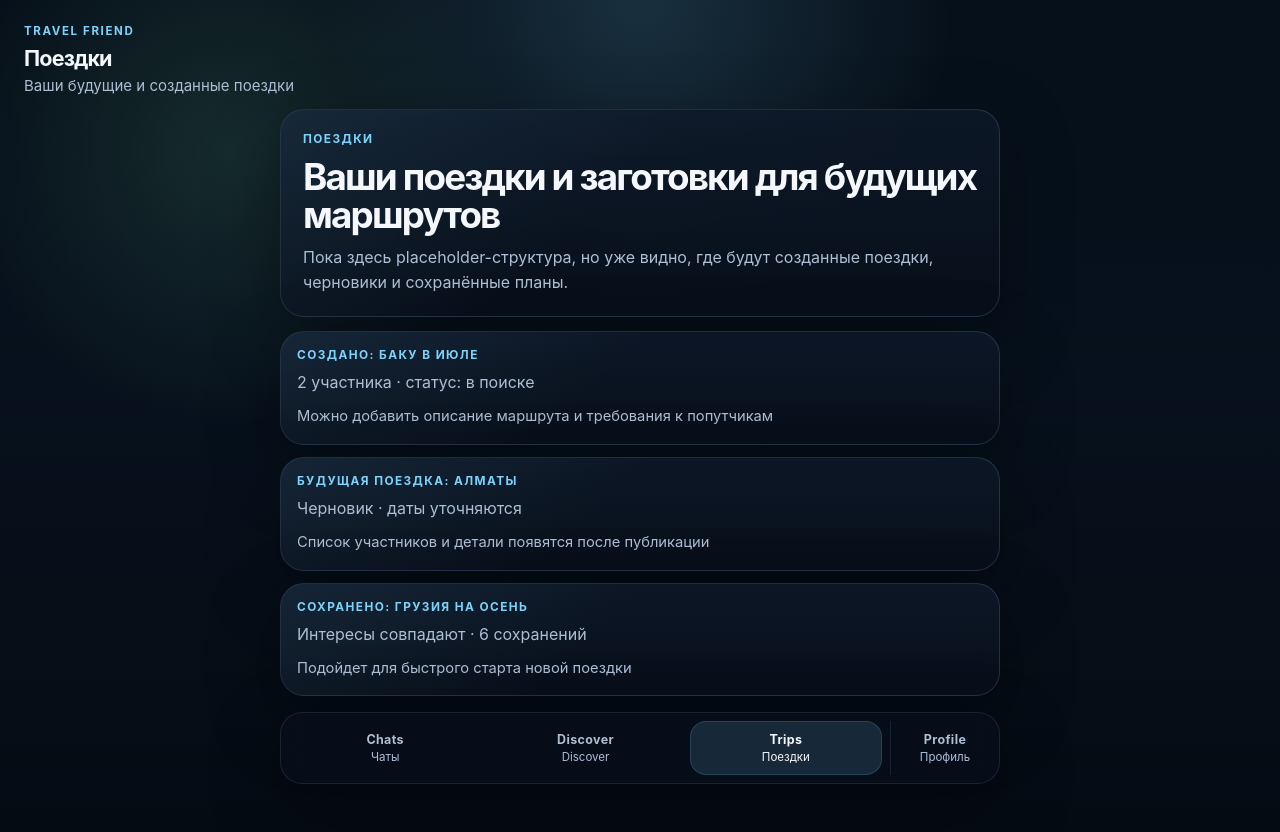
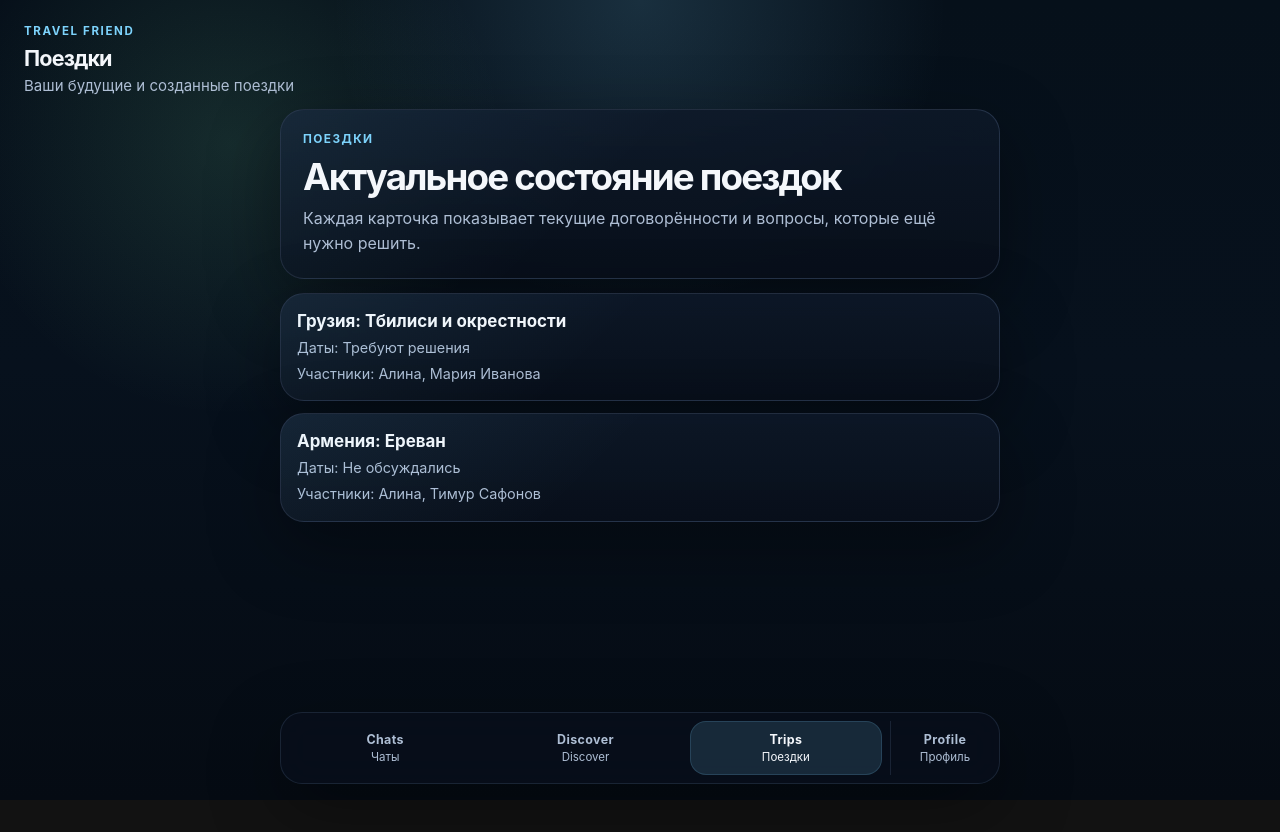
Before and after one commit to LeonidNur/travel-friend, a Next.js app in the folder apps/mini-app/: page /trips in a window 1280 px wide. After the commit the page ends 800 px from the top, so only its background shows below. Built offline with nearby package versions, Linux system fonts and the light colour scheme.

Commit message:
Add Trips list MVP

```diff
--- a/apps/mini-app/app/globals.css
+++ b/apps/mini-app/app/globals.css
@@ -834,6 +834,28 @@ body[data-profile-edit-mode='true'] .app-content__frame {
   line-height: 1.45;
 }
 
+.trip-card {
+  display: grid;
+  gap: 6px;
+}
+
+.trip-card__title,
+.trip-card__meta {
+  margin: 0;
+}
+
+.trip-card__title {
+  font-size: 1.06rem;
+  line-height: 1.3;
+}
+
+.trip-card__meta {
+  color: var(--muted);
+  font-size: 0.9rem;
+  line-height: 1.4;
+  overflow-wrap: anywhere;
+}
+
 .trust-stack {
   position: relative;
   display: grid;
--- a/apps/mini-app/app/trips/page.tsx
+++ b/apps/mini-app/app/trips/page.tsx
@@ -1,42 +1,73 @@
-const trips = [
-  {
-    title: 'Создано: Баку в июле',
-    meta: '2 участника · статус: в поиске',
-    note: 'Можно добавить описание маршрута и требования к попутчикам'
-  },
-  {
-    title: 'Будущая поездка: Алматы',
-    meta: 'Черновик · даты уточняются',
-    note: 'Список участников и детали появятся после публикации'
-  },
-  {
-    title: 'Сохранено: Грузия на осень',
-    meta: 'Интересы совпадают · 6 сохранений',
-    note: 'Подойдет для быстрого старта новой поездки'
+import { getChatById } from '@/lib/mock-chats';
+import { getTrips } from '@/lib/mock-trips';
+import type { Trip } from '@/lib/types';
+
+function getDatesValue(trip: Trip) {
+  const dates = trip.categories.dates;
+
+  if (dates.status === 'confirmed') {
+    return dates.summary;
   }
-];
+
+  return dates.status === 'needs_decision' ? 'Требуют решения' : 'Не обсуждались';
+}
+
+function getDirectionHeading(summary: string) {
+  return summary.replace(/[.!?]+$/, '');
+}
+
+function getTripCardData(trip: Trip) {
+  const participantNames = getChatById(trip.chatId)?.participants
+    .map((participant) => participant.name)
+    .join(', ');
+
+  return {
+    direction: getDirectionHeading(trip.categories.direction.summary),
+    dates: getDatesValue(trip),
+    participants: participantNames ?? 'Участники не найдены'
+  };
+}
 
 export default function TripsPage() {
+  const trips = getTrips();
+
   return (
     <section className="page">
       <article className="hero-card">
         <p className="section-kicker">Поездки</p>
-        <h2 className="hero-card__title">Ваши поездки и заготовки для будущих маршрутов</h2>
+        <h2 className="hero-card__title">Актуальное состояние поездок</h2>
         <p className="hero-card__copy">
-          Пока здесь placeholder-структура, но уже видно, где будут созданные поездки, черновики и
-          сохранённые планы.
+          Каждая карточка показывает текущие договорённости и вопросы, которые ещё нужно решить.
         </p>
       </article>
 
-      <section className="list-stack" aria-label="Список поездок">
-        {trips.map((trip) => (
-          <article className="surface-card surface-card--compact" key={trip.title}>
-            <p className="surface-card__title">{trip.title}</p>
-            <p className="surface-card__copy">{trip.meta}</p>
-            <p className="surface-card__note">{trip.note}</p>
-          </article>
-        ))}
-      </section>
+      {trips.length === 0 ? (
+        <article className="surface-card surface-card--compact empty-state-card">
+          <p className="section-kicker">Поездок пока нет</p>
+          <h2 className="empty-state-card__title">Здесь появятся ваши поездки</h2>
+          <p className="surface-card__copy">
+            Когда совместное планирование начнётся в чате, здесь будет его актуальная сводка.
+          </p>
+        </article>
+      ) : (
+        <section className="list-stack" aria-label="Список поездок">
+          {trips.map((trip) => (
+            <TripCard key={trip.id} trip={trip} />
+          ))}
+        </section>
+      )}
     </section>
   );
 }
+
+function TripCard({ trip }: { trip: Trip }) {
+  const { direction, dates, participants } = getTripCardData(trip);
+
+  return (
+    <article className="surface-card surface-card--compact trip-card">
+      <h2 className="trip-card__title">{direction}</h2>
+      <p className="trip-card__meta">Даты: {dates}</p>
+      <p className="trip-card__meta">Участники: {participants}</p>
+    </article>
+  );
+}
```
